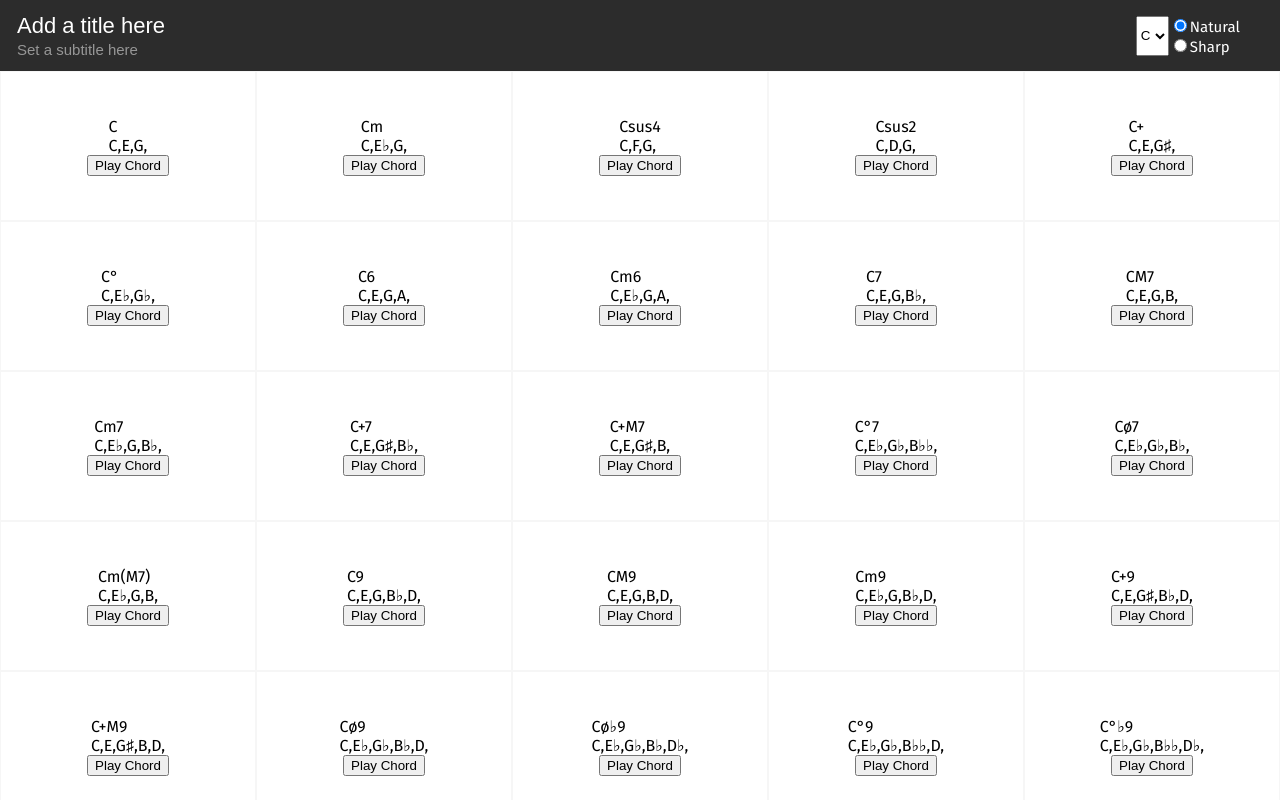
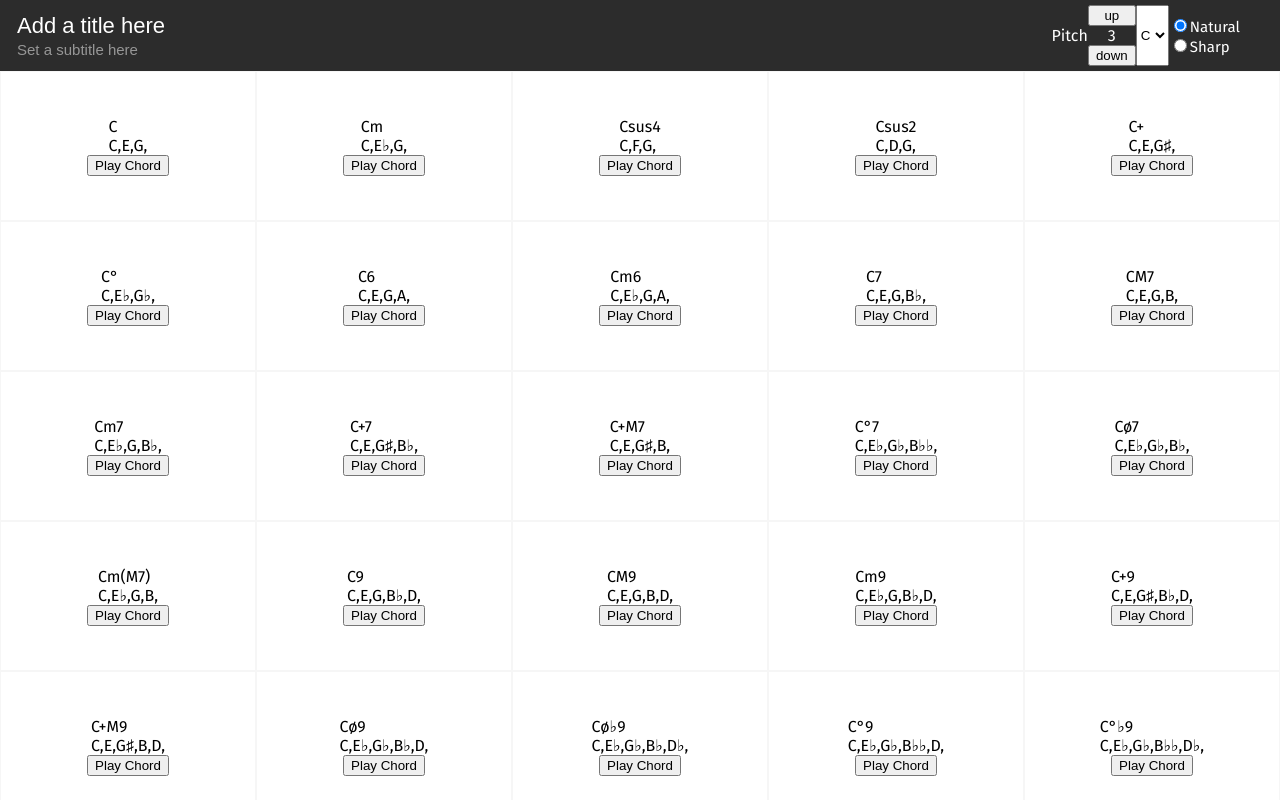
Before and after one commit to bloycey/chord-composer, a React (Create React App) app: page / in a window 1280 px wide. Shown: the top 800 px of the page. Built offline with nearby package versions, Linux system fonts and the light colour scheme.

Commit message:
added sound to key changes

```diff
--- a/src/App.js
+++ b/src/App.js
@@ -1,8 +1,10 @@
-import React, { useState } from 'react';
+import React, { useState, useEffect } from 'react';
+import Tone from "tone";
 
 import ChordExplorer from "./components/ChordExplorer";
 import Header from "./components/Header";
 import Playback from "./components/Playback";
+import { playQuarterNoteFn, tonifyNote } from "./helpers/helpers";
 
 export const DataHeader = React.createContext();
 export const DataChordExplorer = React.createContext();
@@ -10,15 +12,24 @@ export const DataChordExplorer = React.createContext();
 function App() {
 
 	// All Date
+	const [init, setInit] = useState(false);
 	const [title, setTitle] = useState("Add a title here");
 	const [subtitle, setSubtitle] = useState("Set a subtitle here");
 	const [currentKey, setCurrentKey] = useState("C");
 	const [accidental, setAccidental] = useState("natural");
 	const [octave, setOctave] = useState(3);
 
-	const headerData = { title, setTitle, subtitle, setSubtitle, currentKey, setCurrentKey, accidental, setAccidental, octave, setOctave };
+	const headerData = { title, setTitle, subtitle, setSubtitle, currentKey, setCurrentKey, accidental, setAccidental, octave, setOctave, Tone, setInit, init };
 	const chordExplorerData = { currentKey, accidental, octave };
+	const currentRootNote = tonifyNote(`${currentKey}${accidental}${octave}`);
+	const playCurrentNote = playQuarterNoteFn(currentRootNote, "Synth");
 
+	// Play current note when octave or accidental changes
+	useEffect(() => {
+		if (init) {
+			playCurrentNote();
+		}
+	}, [octave, accidental, playCurrentNote, init]);
 
 	return (
 		<div className="App">
--- a/src/components/AccidentalSelector.js
+++ b/src/components/AccidentalSelector.js
@@ -17,9 +17,12 @@ const AccidentalText = styled.span`
 `
 
 const AccidentalSelector = () => {
-	const { accidental, setAccidental, currentKey, setCurrentKey } = useContext(DataHeader);
+	const { accidental, setAccidental, currentKey, setCurrentKey, init, setInit } = useContext(DataHeader);
 
 	const setter = setAccidental => e => {
+		if(!init) {
+			setInit(true);
+		}
 		const value = e.target.value;
 		setAccidental(value);
 	}
--- a/src/components/ChordExplorer.js
+++ b/src/components/ChordExplorer.js
@@ -1,4 +1,4 @@
-import React, { useContext, useEffect } from 'react';
+import React, { useContext } from 'react';
 import Tone from 'tone';
 
 import styled from '@emotion/styled';
@@ -6,6 +6,7 @@ import styled from '@emotion/styled';
 import ChordTile from "./ChordTile";
 import { DataChordExplorer } from "../App";
 import { chordTypes } from "../staticData/musicTheory";
+import { getAccidentalSymbol } from "../helpers/helpers";
 
 const Container = styled.div`
 	display: flex;
@@ -15,17 +16,6 @@ const Container = styled.div`
 const ChordExplorer = () => {
 
 	const { currentKey, accidental, octave } = useContext(DataChordExplorer);
-
-	const getAccidentalSymbol = accidental => {
-		switch (accidental) {
-			case "b":
-				return "♭"
-			case "#":
-				return "♯"
-			default:
-				return ""
-		}
-	}
 
 	return (
 		<Container>
--- a/src/components/ChordTile.js
+++ b/src/components/ChordTile.js
@@ -2,7 +2,7 @@ import React from 'react';
 
 import styled from '@emotion/styled';
 
-import { chromaticScale, chromaticScaleFull, chordTypes, intervalsByKey } from "../staticData/musicTheory";
+import { chromaticScale, chromaticScaleFull, intervalsByKey } from "../staticData/musicTheory";
 
 const Chord = styled.div`
 	height: 150px;
@@ -14,6 +14,11 @@ const Chord = styled.div`
 	align-items: center;
 	justify-content: center;
 `
+export const playChord = (Tone, chordNotes, duration) => {
+	const amountOfNotes = chordNotes.length;
+	const polySynth = new Tone.PolySynth(amountOfNotes, Tone.Synth).toMaster();
+	polySynth.triggerAttackRelease(chordNotes, duration);
+}
 
 const ChordTile = (props) => {
 	const { chordDetails, chordName } = props.chordInfo;
@@ -28,26 +33,12 @@ const ChordTile = (props) => {
 	const fullKey = (`${currentKey}${accidental}`).replace("#", "s").replace("natural", "");
 	const keyWithSymbols = (`${currentKey}${accidental}`).replace("natural", "").replace("b", "♭").replace("#", "♯");
 	const musicallyCorrectNotes = [keyWithSymbols, ...intervalString.map(interval => intervalsByKey[fullKey][interval])];
-	console.log(musicallyCorrectNotes)
-	console.log("chordNotes", chordNotes)
-
-	const playChord = (Tone, chordNotes, duration) => {
-		const amountOfNotes = chordNotes.length;
-		const polySynth = new Tone.PolySynth(amountOfNotes, Tone.Synth).toMaster();
-		polySynth.triggerAttackRelease(chordNotes, duration);
-	}
-
-	const playNote = (Tone, note) => {
-		const synth = new Tone.Synth().toMaster();
-		synth.triggerAttackRelease(note, '2n');
-	}
 
 	return (
 		<Chord>
 			{chordName}<br />
 			{musicallyCorrectNotes && musicallyCorrectNotes.map(note => note + ',')}
 			<button onClick={() => playChord(Tone, chordNotes, '2n')}>Play Chord</button>
-			{/* {chordNotes.map(note => <button onClick={() => playNote(Tone, note)}>{note}</button>)} */}
 		</Chord>
 	)
 }
--- a/src/components/Header.js
+++ b/src/components/Header.js
@@ -3,6 +3,7 @@ import styled from '@emotion/styled';
 
 import AccidentalSelector from "./AccidentalSelector";
 import KeySelector from "./KeySelector";
+import OctaveSelector from "./OctaveSelector";
 import { DataHeader } from "../App.js";
 
 const TitleContainer = styled.div`
@@ -40,7 +41,7 @@ const Subtitle = styled.input`
 	}
 `
 
-const FlatSharpContainer = styled.div`
+const OptionsContainer = styled.div`
 	display: flex;
 `
 
@@ -52,10 +53,11 @@ const Header = props => {
 				<Title value={title} onChange={e => setTitle(e.target.value)} /><br />
 				<Subtitle value={subtitle} onChange={e => setSubtitle(e.target.value)} />
 			</TitleContainer>
-			<FlatSharpContainer>
+			<OptionsContainer>
+				<OctaveSelector />
 				<KeySelector />
 				<AccidentalSelector />
-			</FlatSharpContainer>
+			</OptionsContainer>
 		</AppHeader>
 	)
 }
--- a/src/components/KeySelector.js
+++ b/src/components/KeySelector.js
@@ -3,13 +3,18 @@ import styled from '@emotion/styled';
 
 import { keys } from "../staticData/musicTheory";
 import { DataHeader } from "../App.js";
+import { playQuarterNoteFn } from "../helpers/helpers";
 
 const KeySelector = () => {
-	const { currentKey, setCurrentKey, setAccidental } = useContext(DataHeader);
+	const { currentKey, setCurrentKey, setAccidental, init, setInit } = useContext(DataHeader);
 	const setter = set => e => {
+		if(!init) {
+			setInit(true);
+		}
 		const value = e.target.value;
 		set(value);
 		setAccidental("natural");
+		playQuarterNoteFn(`${currentKey}`)
 	}
 	return (
 		<select value={currentKey} onChange={setter(setCurrentKey)}>
--- a/src/components/OctaveSelector.js
+++ b/src/components/OctaveSelector.js
@@ -1,10 +1,53 @@
-import React from 'react'
+import React, { useContext } from 'react';
+import styled from '@emotion/styled';
+
+import { DataHeader } from "../App.js";
+import { playQuarterNoteFn, tonifyNote } from "../helpers/helpers";
+
+const Root = styled.div`
+	display: flex;
+	align-items: center;
+	color: #ffffff;
+`
+
+const PitchToggle = styled.div`
+	display: flex;
+	flex-direction: column;
+`
+
+const OctaveDisplay = styled.div`
+	text-align: center;
+`
 
 const OctaveSelector = () => {
+	const { octave, setOctave, currentKey, accidental, init, setInit } = useContext(DataHeader);
+
+	const upOctave = (currentOctave, setOctave) => {
+		if(!init) {
+			setInit(true);
+		}
+		if(currentOctave < 6) {
+			setOctave(currentOctave + 1);
+		}
+	}
+
+	const downOctave = (currentOctave, setOctave) => {
+		if(!init) {
+			setInit(true);
+		}
+		if(currentOctave > 1) {
+			setOctave(currentOctave - 1);
+		}
+	}
 	return (
-		<div>
-			Hello from OctaveSelector
-		</div>
+		<Root>
+		<h4>Pitch</h4>
+		<PitchToggle>
+			<button onClick={() => upOctave(octave, setOctave)}>up</button>
+				<OctaveDisplay>{octave}</OctaveDisplay>
+			<button onClick={() => downOctave(octave, setOctave)}>down</button>
+		</PitchToggle>
+		</Root>
 	)
 }
 
--- /dev/null
+++ b/src/helpers/helpers.js
@@ -0,0 +1,22 @@
+import Tone from "tone";
+
+const _buildPlayNote = (note, duration, instrument, Tone) => {
+  const synth = new Tone[instrument]().toMaster();
+  synth.triggerAttackRelease(note, duration);
+};
+
+export const playNote = (note, duration) => _buildPlayNote(note, duration, Tone);
+export const playQuarterNoteFn = (note, instrument) => () => _buildPlayNote(note, '4n', instrument, Tone );
+
+export const getAccidentalSymbol = accidental => {
+	switch (accidental) {
+		case "b":
+			return "♭"
+		case "#":
+			return "♯"
+		default:
+			return ""
+	}
+}
+
+export const tonifyNote = note => note.replace("♭", "b").replace("♯", "#").replace("natural", "").replace("flat", "b").replace("sharp", "#");
```
